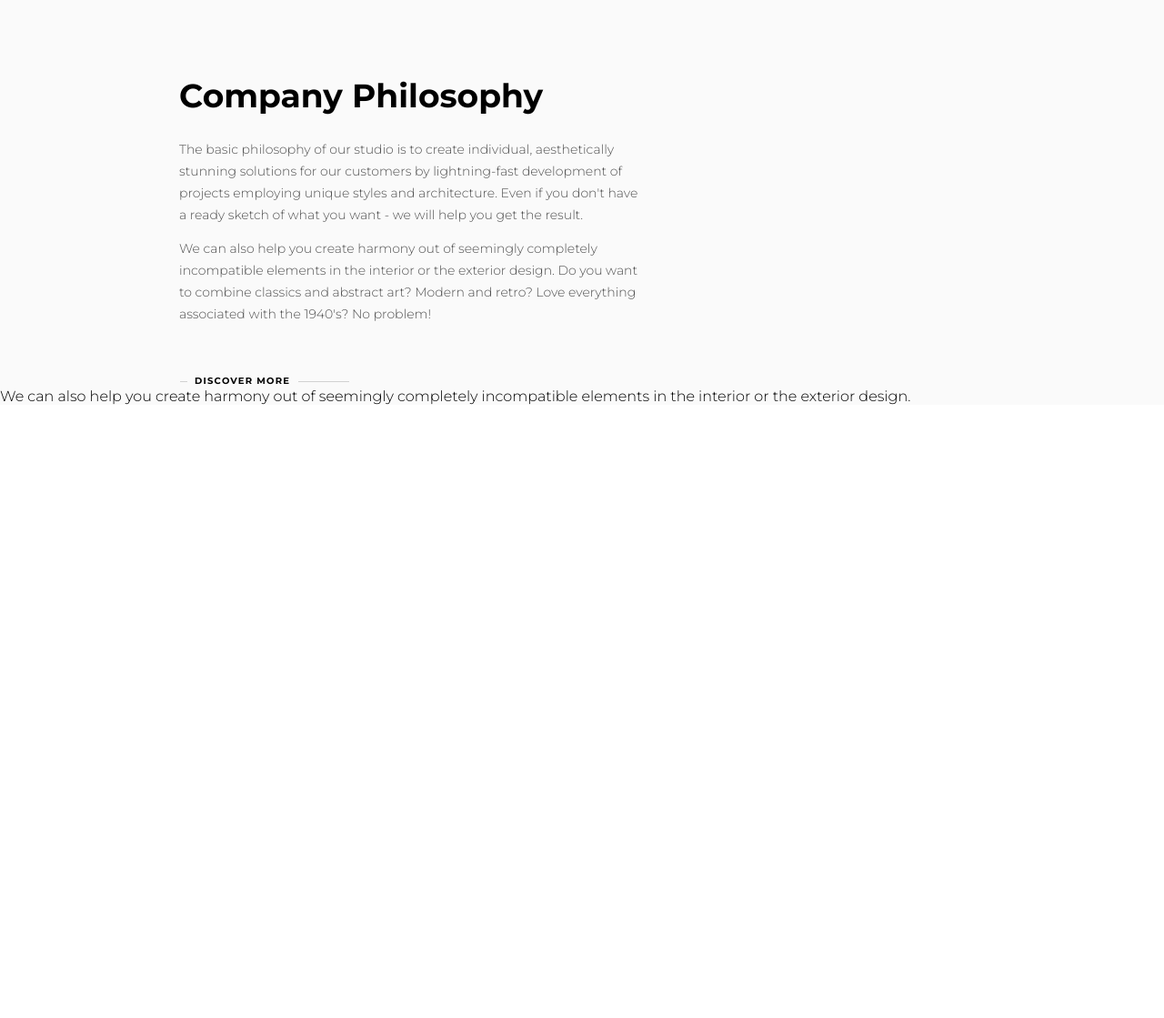
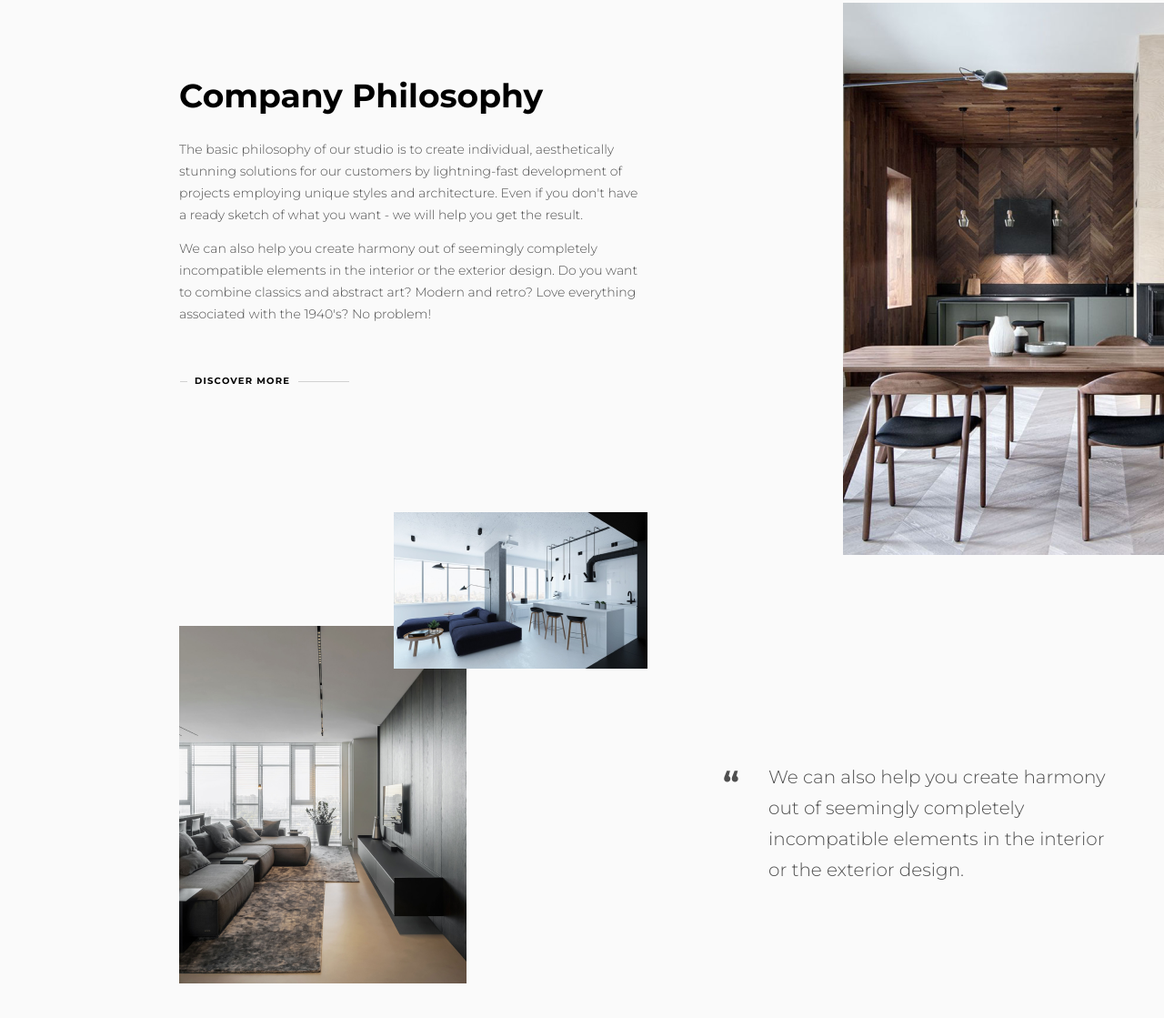
Before and after one commit to SPavlo/Studio-of-interiors, a website: page src/index.html in a window 1280 px wide. Shown: the part 881-2000 px from the top of the page at 91% size. Before the commit the page ends 1326 px from the top, so only its background shows below. Drawn offline with nearby package versions, Linux system fonts and the light colour scheme; files that its build step writes are made by us from their sources; files whose address does not match are found by name; a web font is replaced by a local one.

Commit message:
second section imgs

```diff
--- a/src/index.html
+++ b/src/index.html
@@ -40,6 +40,9 @@
     </div>
 </main>
 <section class="main-second">
+        <div class="img-first"></div>
+        <div class="img-second"></div>
+        <div class="img-third"></div>
     <div class="main-second__top">
         <h2>Company Philosophy </h2>
         <p class="desc-first">The basic philosophy of our studio is to create individual, aesthetically stunning solutions for our customers by lightning-fast development of projects employing unique styles and architecture. Even if you don't have a ready sketch of what you want - we will help you get the result.</p>
--- a/src/scss/main.scss
+++ b/src/scss/main.scss
@@ -193,7 +193,9 @@ li{
   }
 }
 .main-second{
-   background: #FAFAFA;
+  position: relative;
+  background: #FAFAFA;
+  height: 1358px;
   .main-second__top{
     width: 515px;
     margin-left: 197px;
@@ -249,4 +251,52 @@ li{
       }
     }
   }
+  .main-second__bottom{
+    position: relative;
+    left: 845px;
+    top: 411px;
+    width: 380px;
+    font-size: 20px;
+    line-height: 170.66%;
+    color: #080808;
+    font-family: 'Montserrat', sans-serif;
+    font-weight: 300;
+    opacity: 0.7;
+    &:before{
+      top: 10px;
+      left: -49px;
+      content: " ";
+      position: absolute;
+      width: 16px;
+      height: 13px;
+      background: url("../images/main-second-quotes.svg");
+    }
+  }
+  .img-first{
+    position: absolute;
+    width: 316px;
+    height: 393px;
+    left: 197px;
+    top: 825px;
+    background: url("../images/main-second-img1.png");
+  }
+  .img-second{
+    position: absolute;
+    width: 279px;
+    height: 172px;
+    left: 433px;
+    top: 700px;
+    z-index: 1;
+    background: url("../images/main-second-img2.png");
+
+  }
+  .img-third{
+    position: absolute;
+    width: 513px;
+    height: 607px;
+    left: 927px;
+    top: 140px;
+    background: url("../images/main-second-img3.png");
+
+  }
 }
```
Also changed, not shown: build/css/main.css, build/css/main.min.css, build/index.html.
